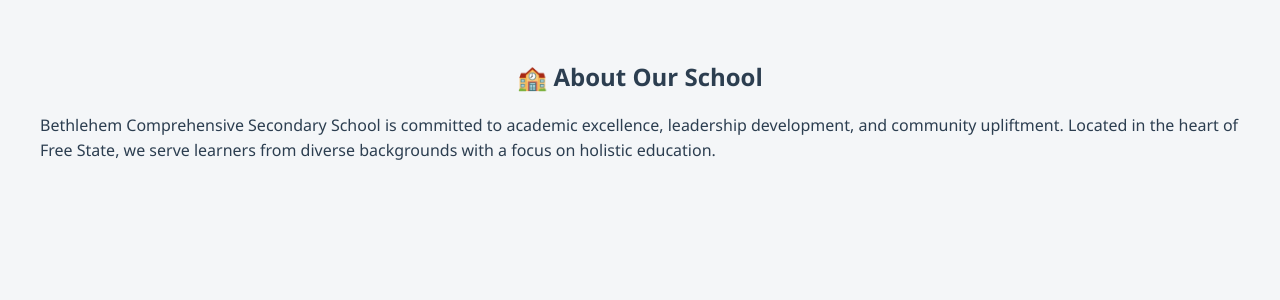
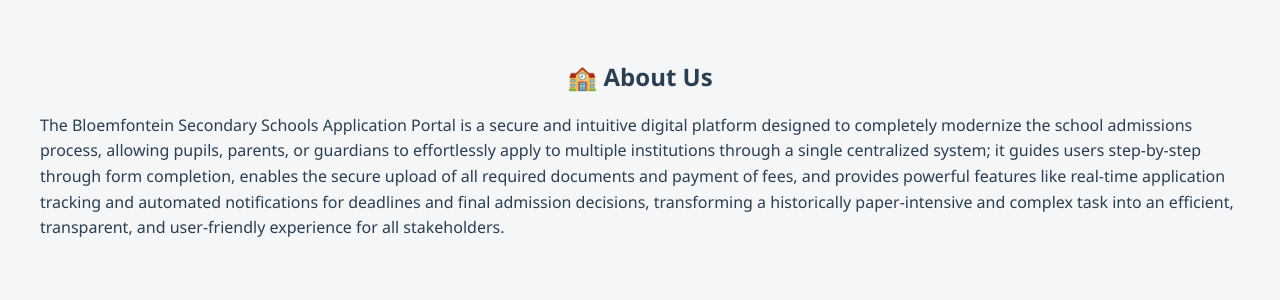
Before and after one commit to 221022212/School_application, a Flask app: page /about in a window 1280 px wide. Shown: the top 300 px of the page. Run offline with Flask 3, Linux system fonts and the light colour scheme.

```diff
--- a/templates/about.html
+++ b/templates/about.html
@@ -2,10 +2,10 @@
 <link rel="stylesheet" href="{{ url_for('static', filename='styles.css') }}">
 <html>
 <head>
-    <title>About Bethlehem Comprehensive</title>
+    <title>About Bloemfontein Secondary Schools Portal</title>
 </head>
 <body>
-    <h2>🏫 About Our School</h2>
-    <p>Bethlehem Comprehensive Secondary School is committed to academic excellence, leadership development, and community upliftment. Located in the heart of Free State, we serve learners from diverse backgrounds with a focus on holistic education.</p>
+    <h2>🏫 About Us</h2>
+    <p>The Bloemfontein Secondary Schools Application Portal is a secure and intuitive digital platform designed to completely modernize the school admissions process, allowing pupils, parents, or guardians to effortlessly apply to multiple institutions through a single centralized system; it guides users step-by-step through form completion, enables the secure upload of all required documents and payment of fees, and provides powerful features like real-time application tracking and automated notifications for deadlines and final admission decisions, transforming a historically paper-intensive and complex task into an efficient, transparent, and user-friendly experience for all stakeholders.</p>
 </body>
 </html>
```
